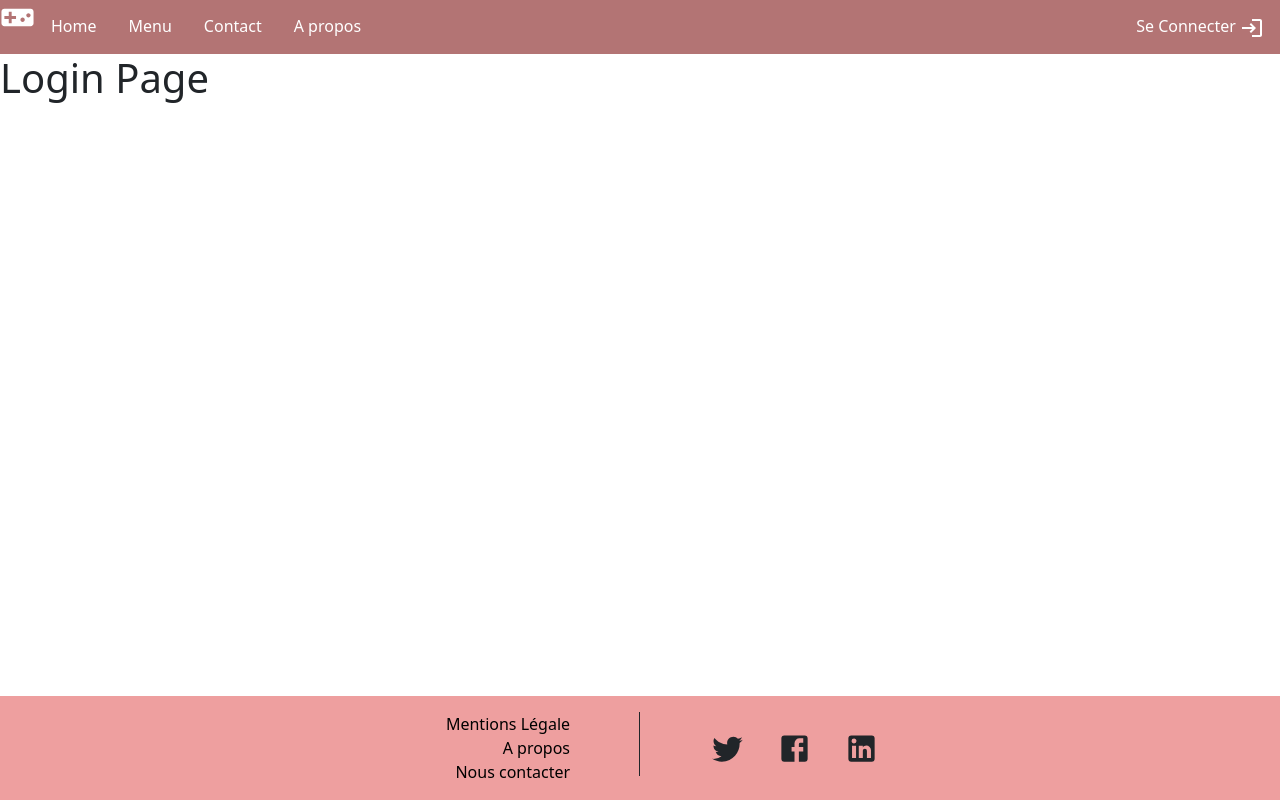
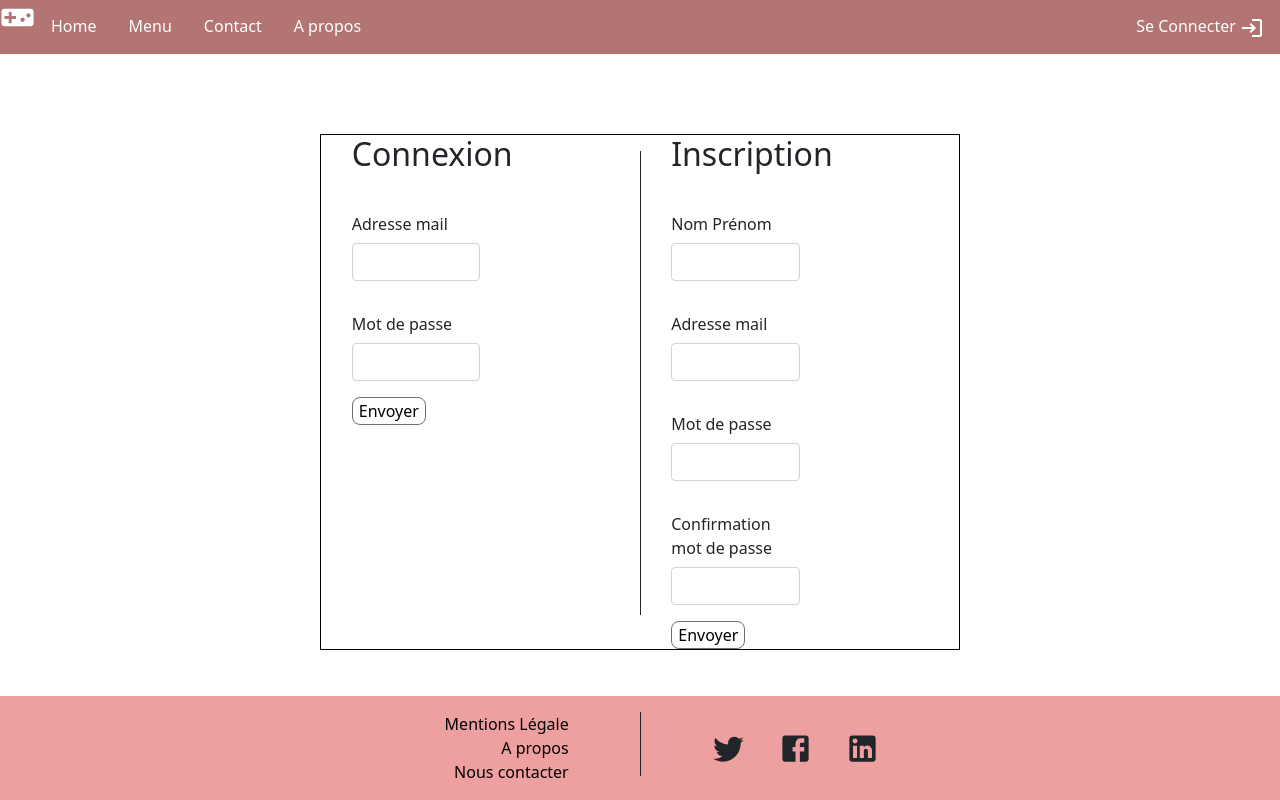
Before and after one commit to Daeriss/ActuGaming, a React (Create React App) app: page /login in a window 1280 px wide. Built offline with nearby package versions, Linux system fonts and the light colour scheme.

Commit message:
UPDATE - suppression des container-fuild des component Atomic et du Footer.jsx + modif de l'App.js ajout de row et du g-0 + fin contruction de la page LoginPage.jsx

```diff
--- a/src/App.js
+++ b/src/App.js
@@ -18,7 +18,8 @@ function App() {
     return (
         <div className='container-fluid p-0'>
             <Router>
-                <div >
+
+                <div className="row g-0" >
                     <NavBar />
                 </div>
                 <Routes>
@@ -30,7 +31,7 @@ function App() {
                     <Route path="/articles" element={<ArticlesPage/>}></Route>
                     <Route path="/mentionLegal" elemet={<MentionLegalPage/>}></Route>
                 </Routes>
-                <div>
+                <div className="row g-0" style={{backgroundColor:"#EE9F9F", position:"fixed" ,left: 0,bottom: 0}}>
                     <Footer></Footer>
                 </div>
             </Router>
--- a/src/components/Atomic/AInput.jsx
+++ b/src/components/Atomic/AInput.jsx
@@ -3,7 +3,7 @@ import 'bootstrap/dist/css/bootstrap.css';
 
 function AInput({label, type, ...props}) {
     return(
-        <div className="container-fluid d-flex flex-column">
+        <div className="d-flex flex-column">
             <label className="col-form-label mt-4 text-start">{label}</label>
             <input className="form-control" type={type}/>
         </div>
--- a/src/components/Footer/Footer.jsx
+++ b/src/components/Footer/Footer.jsx
@@ -9,7 +9,7 @@ import ABarreVertical from "../Atomic/ABarreVertical";
 
 function Footer(){
     return(
-        <div style={{backgroundColor:"#EE9F9F", position:"fixed" ,left: 0,bottom: 0}} className="container-fluid d-flex justify-content-around ">
+        <div style={{backgroundColor:"#EE9F9F", position:"fixed" ,left: 0,bottom: 0}} className=" d-flex justify-content-around ">
             <div className="col-5 d-flex flex-column align-items-end mt-3 mb-3">
                 <ALink to={"mentionLegal"} styles={{textDecoration: "none", color: "black"}}>Mentions Légale</ALink>
                 <ALink to={"/about"} styles={{textDecoration: "none", color: "black"}}>A propos</ALink>
--- a/src/pages/HomePage/HomePage.jsx
+++ b/src/pages/HomePage/HomePage.jsx
@@ -5,7 +5,7 @@ import { TwitterTimelineEmbed, TwitterShareButton, TwitterFollowButton, TwitterH
 
 function HomePage() {
     return(
-        <div className="d-flex container-fluid">
+        <div className="d-flex">
             <img src={sp} style={{marginRight: "2rem", marginLeft: "2rem"}}/>
             <PreviewArticles/>
             <TwitterTimelineEmbed
--- a/src/pages/LoginPage/LoginPage.jsx
+++ b/src/pages/LoginPage/LoginPage.jsx
@@ -1,9 +1,48 @@
 import React from "react";
+import ABlock from "../../components/Atomic/ABlock";
+import AForm from "../../components/Atomic/AForm";
+import AInput from "../../components/Atomic/AInput";
+import ABarreVertical from "../../components/Atomic/ABarreVertical";
+import AButton from "../../components/Atomic/AButton";
+
 
 function LoginPage() {
     return(
-        <div>
-            <h1>Login Page</h1>
+        <div className="row g-0 justify-content-center align-items-center"
+             style={{marginTop: "5em"}} >
+            <ABlock styles={{border: "none", width: "50%" }} >
+                <ABlock styles={{border: "1px solid black",
+                    display: "flex", justifyContent: "space-evenly"
+                    }} >
+                    <ABlock styles={{border : "none"}}>
+                        <AForm title="Connexion">
+                            <AInput label="Adresse mail" type="text"/>
+                            <AInput label="Mot de passe" type="text"/>
+                            <AButton styles={{border: "1px solid #707070", borderRadius: ".5em",
+                                outline: "none",
+                                background: "inherit",
+                                marginTop: "1em"}}>
+                                Envoyer
+                            </AButton>
+                        </AForm>
+                    </ABlock>
+                    <ABarreVertical styles={{height: "29rem"}}/>
+                    <ABlock styles={{border : "none"}}>
+                        <AForm title="Inscription">
+                            <AInput label="Nom Prénom" type="text"/>
+                            <AInput label="Adresse mail" type="text"/>
+                            <AInput label="Mot de passe" type="text"/>
+                            <AInput label="Confirmation mot de passe" type="text"/>
+                            <AButton styles={{border: "1px solid #707070", borderRadius: ".5em",
+                                outline: "none",
+                                background: "inherit",
+                                marginTop: "1em"}}>
+                                Envoyer
+                            </AButton>
+                        </AForm>
+                    </ABlock>
+                </ABlock>
+            </ABlock>
         </div>
     )
 
```
